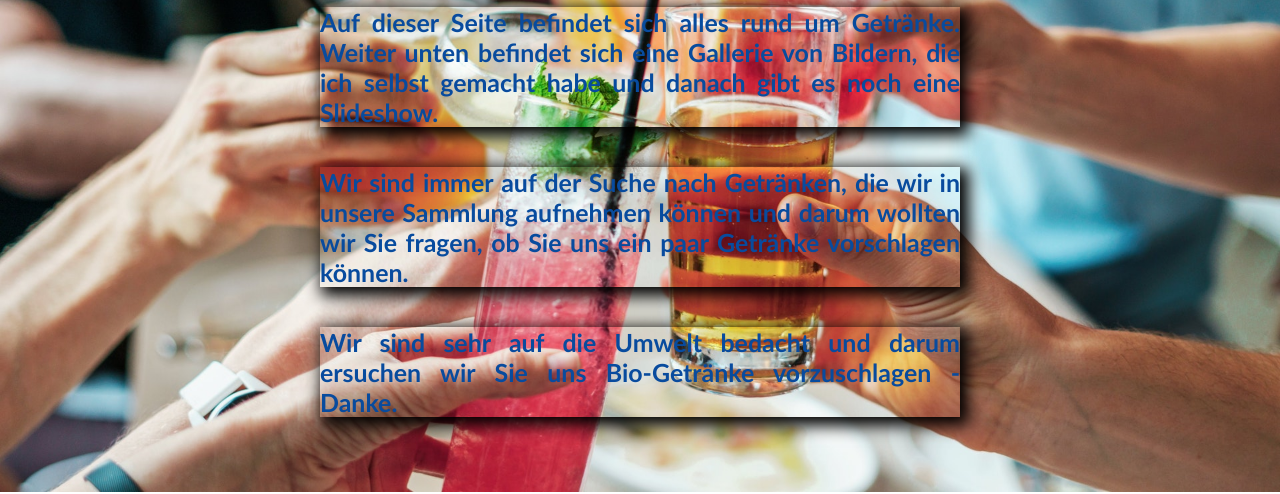
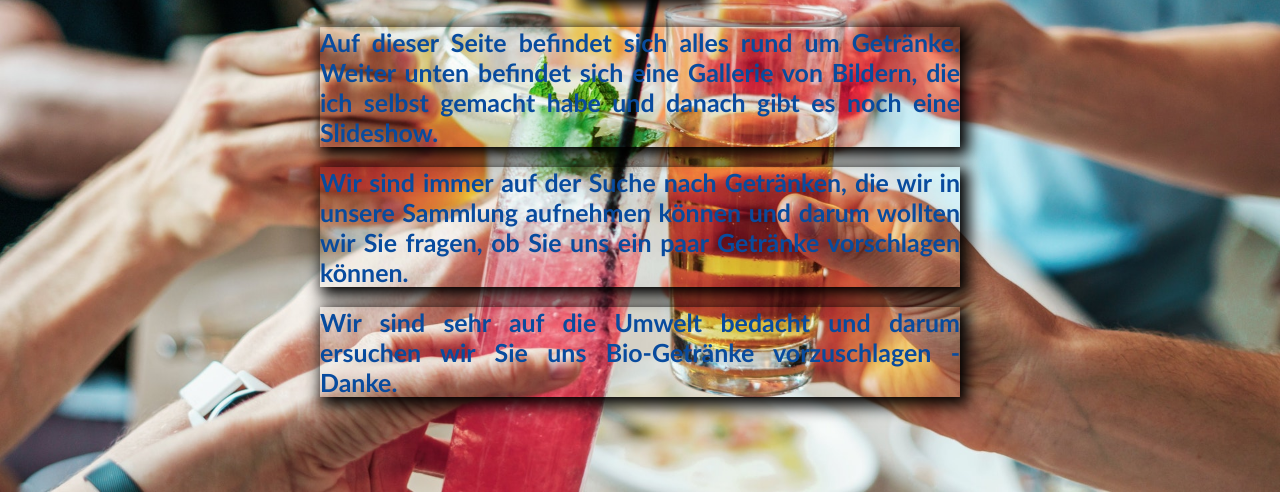
Before and after one commit to km20180269/getraenke, a plain HTML site: page index.html in a window 1280 px wide. Shown: the part 308-802 px from the top of the page. Drawn offline with Linux system fonts and the light colour scheme.

Commit message:
last changes

```diff
--- a/style/style.css
+++ b/style/style.css
@@ -86,33 +86,21 @@ h1, h2, h3, p {
   align-items: center;
   min-height: 90vh;
   display: flex;
-  background: #efefef url("../img/homePic.jpg") no-repeat;
+  background: #efefef url("../img/homeBackgroundimage.jpg") no-repeat;
   background-position: center center;
   background-size: cover;
-  /* color: #41ab6b; */
-  /* opacity: .5; */
-  /* color: black; */
   font-weight: bold;
-  /* color: #07254a; */
   color: #084b9e;
-  /* color: #228238; */
-  /* color: #1b632b; */
-  /* color: #015213; */
-/* color: #4d6e96; */
-  /* color: #1356a8; */
 }
 
 #home p {
   width: 50%;
-  opacity: 1;
   box-shadow: 5px 5px 15px 4px black;
-  /* margin: 20px; */
+  margin: 10px;
 }
 
 #home h1, #home h3 {
-  opacity: 1;
   box-shadow: 5px 5px 15px 4px black;
-  /* box-shadow: 1px 1px 9px 0px #dbdbdb; */
 }
 
 @media screen and (max-aspect-ratio: 1/1) {
```
Also changed, not shown: img/backgroundImageHome.jpg (deleted), img/home.jpg (deleted), img/homeBackgroundimage.jpg (renamed from img/homePic.jpg).
